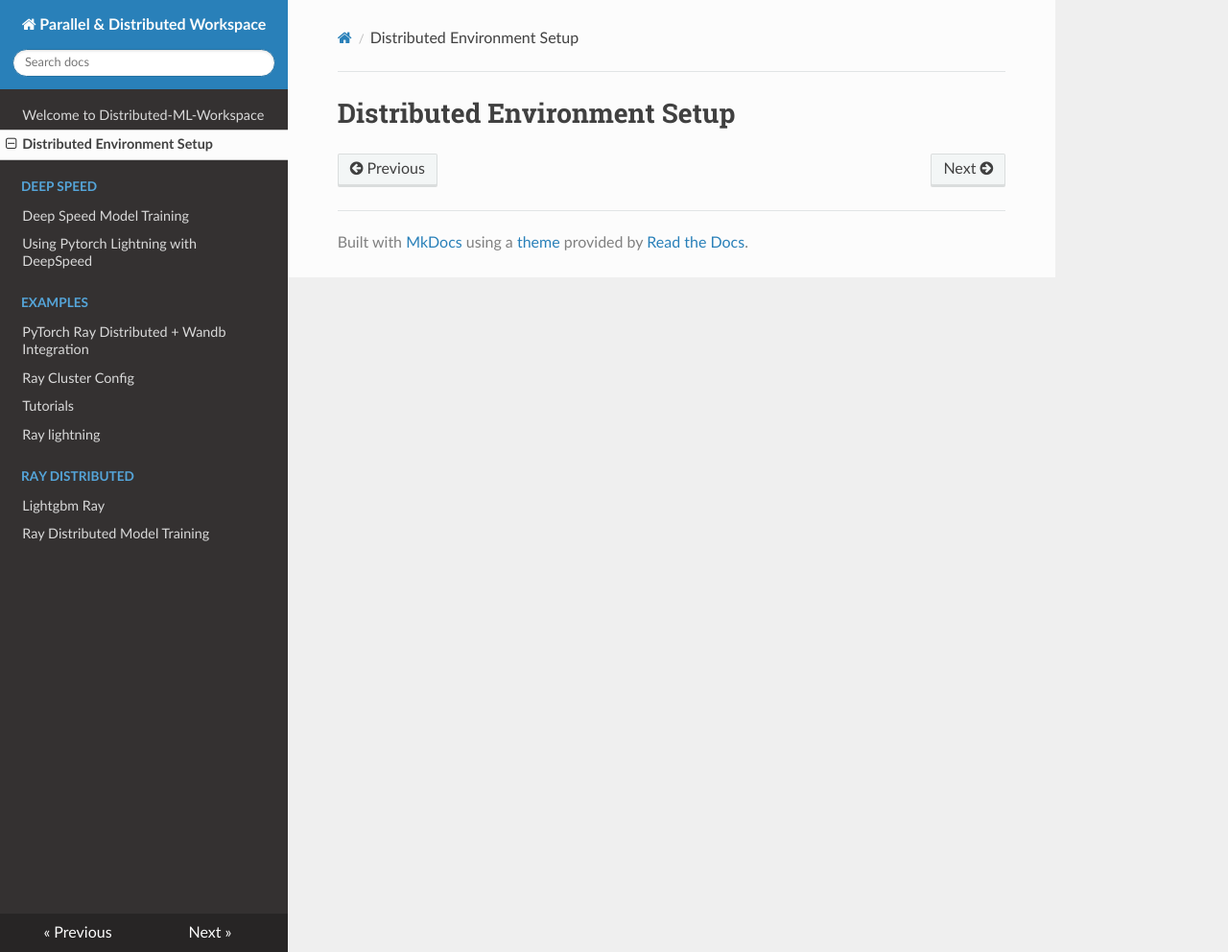
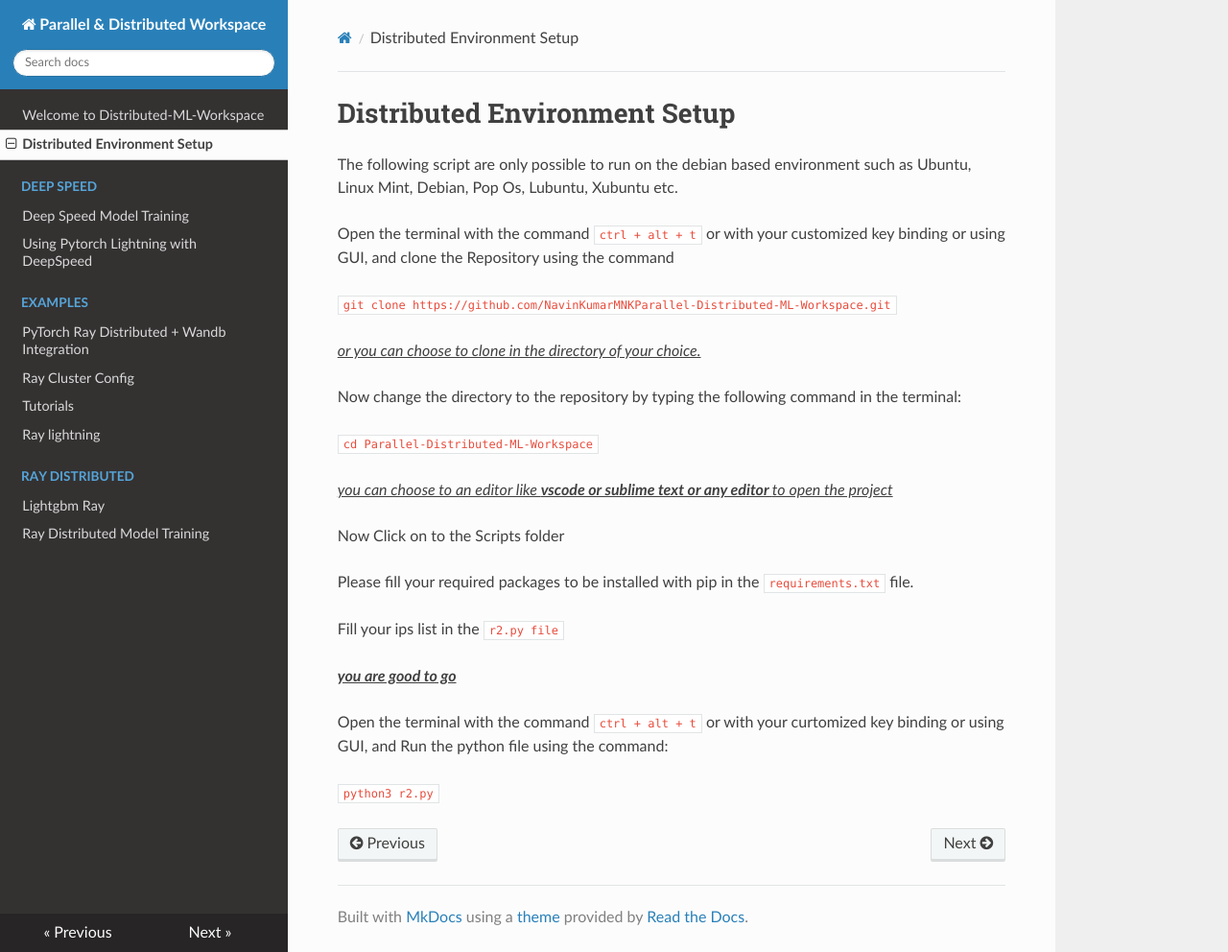
Before and after one commit to NavinKumarMNK/Parallel-Distributed-ML-Workspace, an MkDocs documentation site: the page built from docs/denv_setup.md, in a window 1280 px wide and 992 px high. Shown: the whole window at 96% size. Built offline with MkDocs 1.6.1, drawn with Linux system fonts in a browser that asks for light colours; nearby versions of some CDN libraries.

Commit message:
added the denv setup md file

```diff
--- a/docs/denv_setup.md
+++ b/docs/denv_setup.md
@@ -1,2 +1,31 @@
 Distributed Environment Setup
 =========================
+
+The following script are only possible to run on the debian based environment such as Ubuntu, Linux Mint, Debian, Pop Os, Lubuntu, Xubuntu etc.
+
+Open the terminal with the command
+`ctrl + alt + t` or with your customized key binding or using GUI, and
+clone the Repository using the command
+
+`git clone https://github.com/NavinKumarMNKParallel-Distributed-ML-Workspace.git `
+
+<u><i>or you can choose to clone in the directory of your choice.</u></i>
+
+Now change the directory to the repository by typing the following command in the terminal:
+
+`cd Parallel-Distributed-ML-Workspace`
+
+<u><i>you can choose to an editor like <span><b>vscode or sublime text or any editor </b></span>to open the project</u></i>
+
+Now Click on to the Scripts folder
+
+Please fill your required packages to be installed with pip in the `requirements.txt` file.
+
+Fill your ips list in the `r2.py file`
+
+<b><u><i>you are good to go</i></u></b>
+
+Open the terminal with the command
+`ctrl + alt + t` or with your curtomized key binding or using GUI, and Run the python file using the command:
+
+`python3 r2.py`
```
